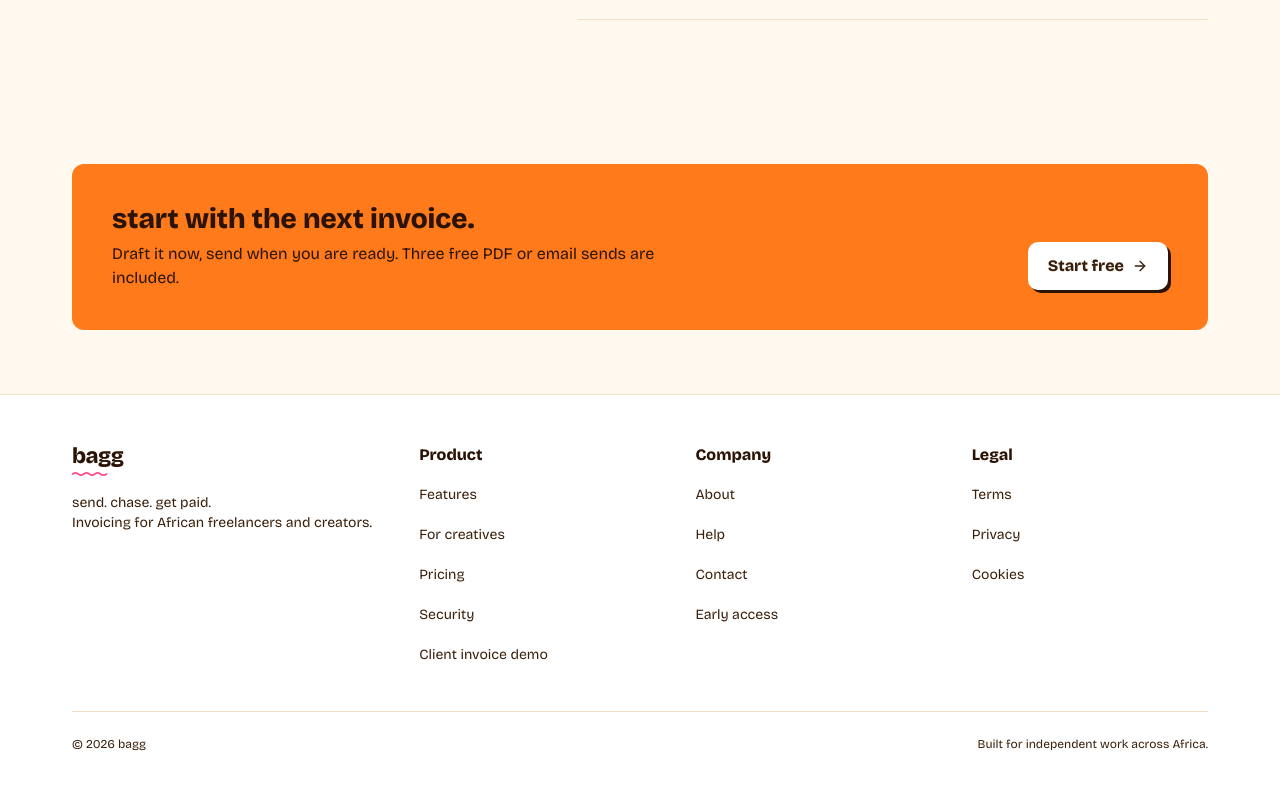
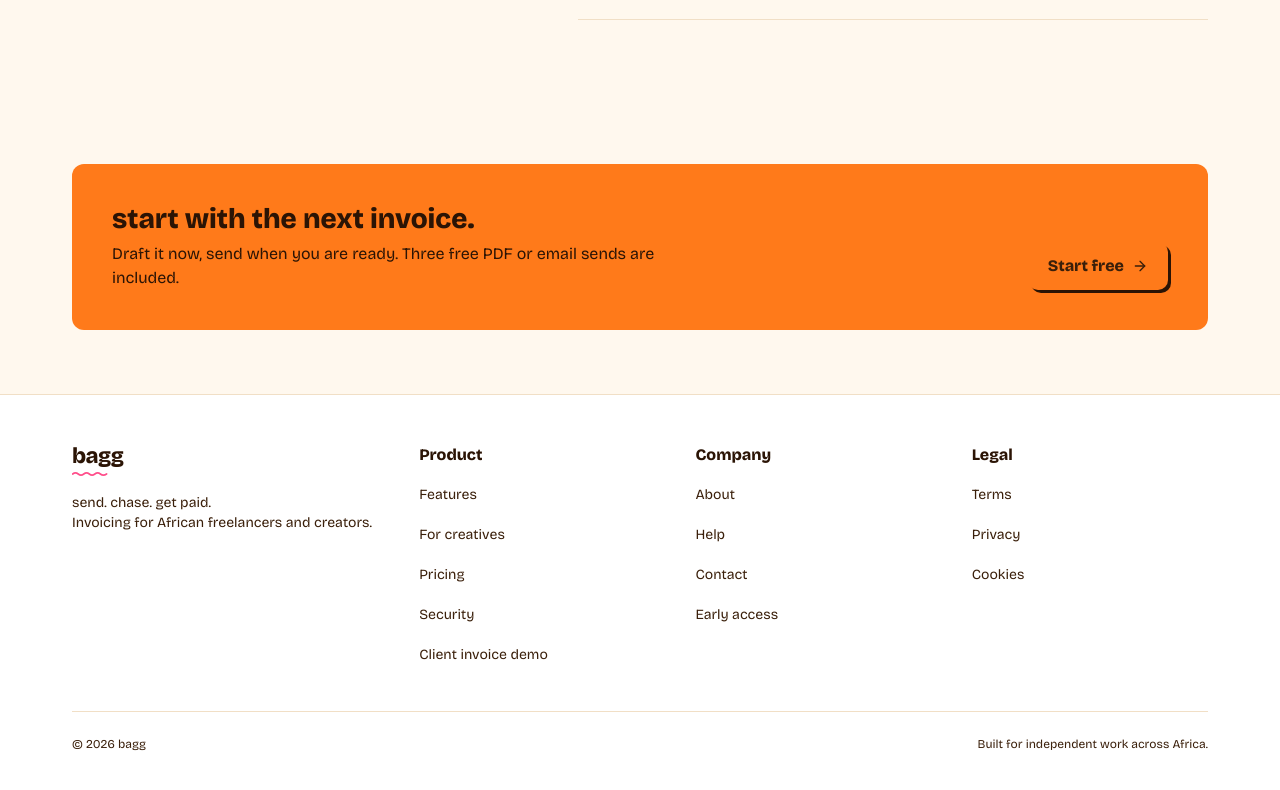
Before and after one commit to ofili/bagg, a Next.js app in the folder apps/web/: page / in a window 1280 px wide. Shown: the part 4143-4933 px from the top of the page. Built offline with nearby package versions, Linux system fonts and the light colour scheme; no server answers.

Commit message:
Refactor Link component for cleaner syntax

```diff
--- a/apps/web/src/components/marketing/cta-band.tsx
+++ b/apps/web/src/components/marketing/cta-band.tsx
@@ -24,14 +24,12 @@ export function CtaBand({
               <p className="mt-2 text-body-l text-on-mango/80">{copy}</p>
             </div>
             <Link
-              href={href}
-              className={buttonStyles({
-                variant: 'outline',
-                size: 'lg',
-                className:
-                  'shrink-0 border-on-mango bg-transparent text-on-mango hover:bg-on-mango/10',
-              })}
-            >
+  href={href}
+  className={`${buttonStyles({
+    variant: 'outline',
+    size: 'lg',
+  })} shrink-0 border-on-mango bg-transparent text-on-mango hover:bg-on-mango/10`}
+>
               {label} <ArrowRight className="h-4 w-4" aria-hidden="true" />
             </Link>
           </div>
```
